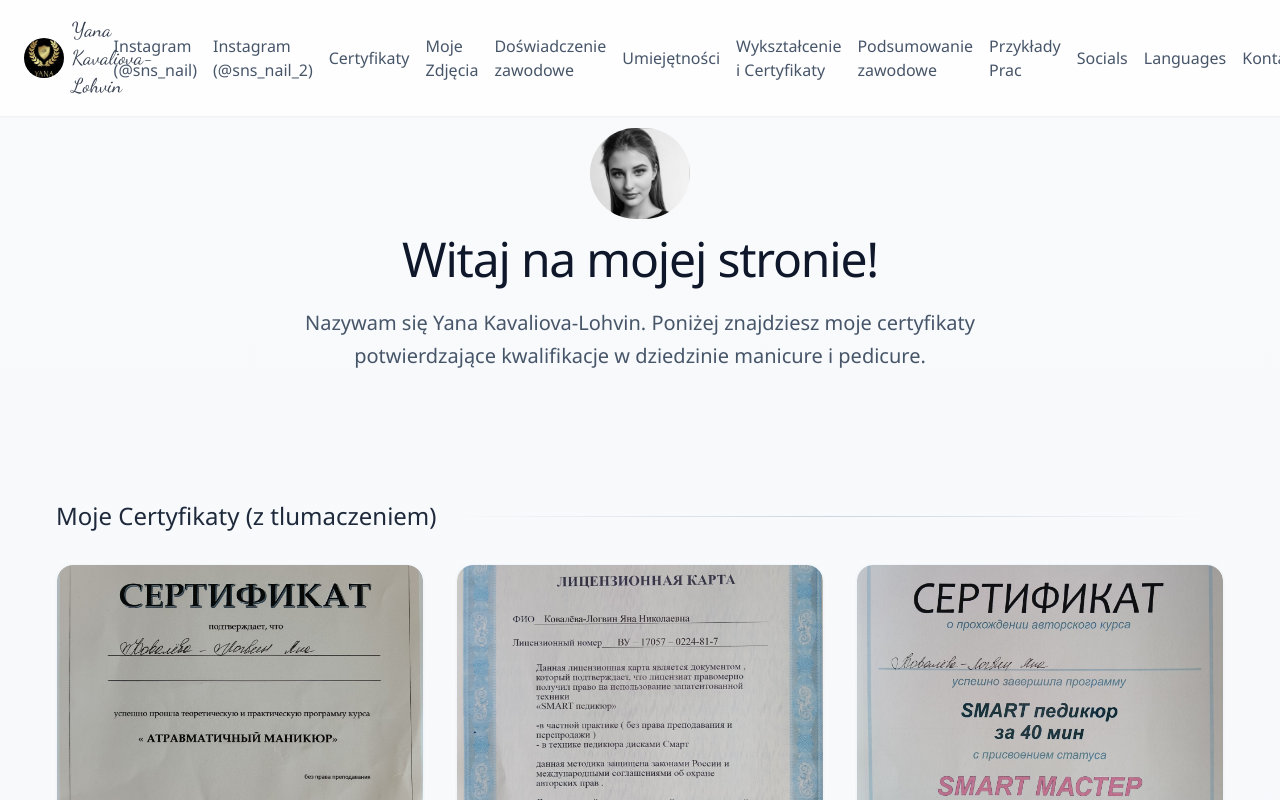
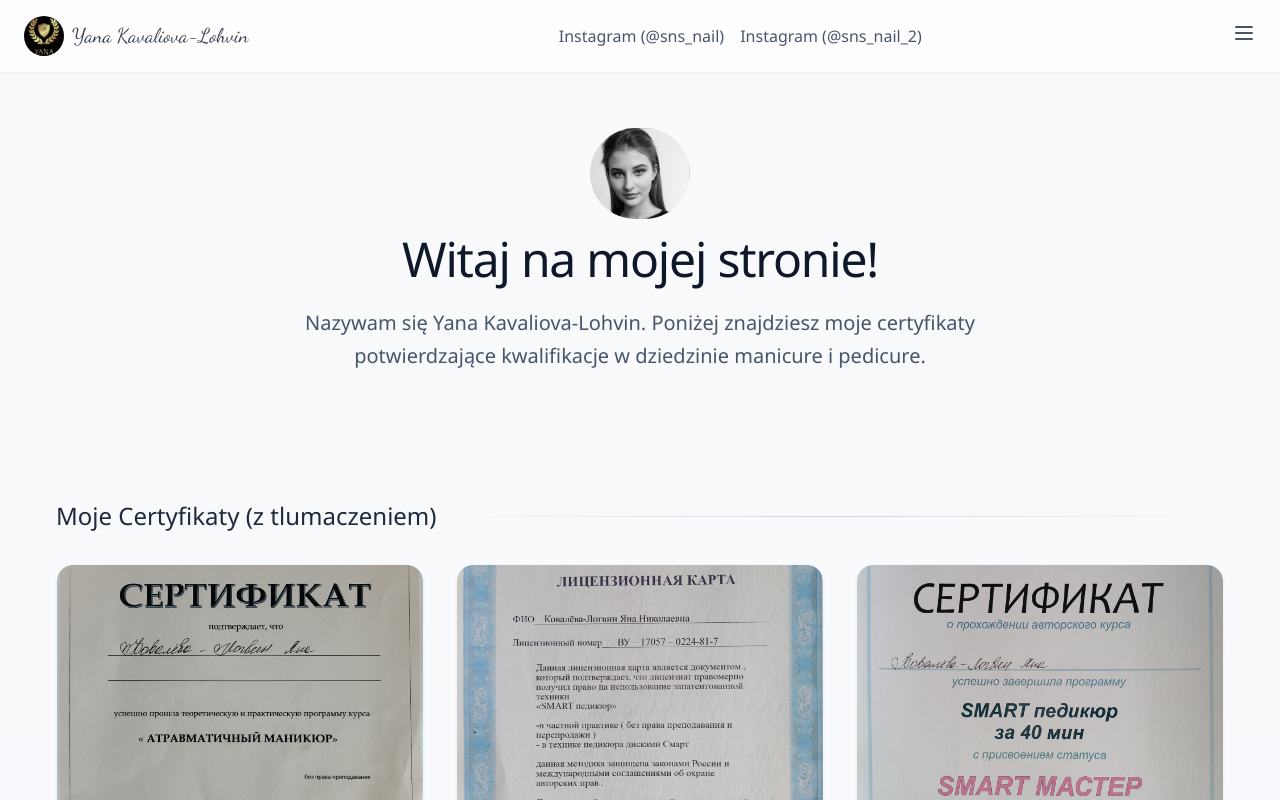
Before and after one commit to NikKowPHP/jana-next, a Next.js app: page / in a window 1280 px wide. Shown: the top 800 px of the page. Built offline with nearby package versions, Linux system fonts and the light colour scheme.

Commit message:
feat: remove unused navigation links from Navbar for cleaner layout

```diff
--- a/src/components/Navbar.tsx
+++ b/src/components/Navbar.tsx
@@ -61,101 +61,10 @@ export default function Navbar() {
           >
             Instagram (@sns_nail_2)
           </motion.a>
-          <motion.a
-            href="#certificates"
-            className="text-slate-600 hover:text-rose-500 transition-colors duration-300"
-            variants={linkVariants}
-            whileHover="whileHover"
-            whileTap="whileTap"
-          >
-            Certyfikaty
-          </motion.a>
-          <motion.a
-            href="#personal-photos"
-            className="text-slate-600 hover:text-rose-500 transition-colors duration-300"
-            variants={linkVariants}
-            whileHover="whileHover"
-            whileTap="whileTap"
-          >
-            Moje Zdjęcia
-          </motion.a>
-          <motion.a
-            href="#professional-experience"
-            className="text-slate-600 hover:text-rose-500 transition-colors duration-300"
-            variants={linkVariants}
-            whileHover="whileHover"
-            whileTap="whileTap"
-          >
-            Doświadczenie zawodowe
-          </motion.a>
-          <motion.a
-            href="#skills"
-            className="text-slate-600 hover:text-rose-500 transition-colors duration-300"
-            variants={linkVariants}
-            whileHover="whileHover"
-            whileTap="whileTap"
-          >
-            Umiejętności
-          </motion.a>
-          <motion.a
-            href="#education-and-certificates"
-            className="text-slate-600 hover:text-rose-500 transition-colors duration-300"
-            variants={linkVariants}
-            whileHover="whileHover"
-            whileTap="whileTap"
-          >
-            Wykształcenie i Certyfikaty
-          </motion.a>
-          <motion.a
-            href="#professional-summary"
-            className="text-slate-600 hover:text-rose-500 transition-colors duration-300"
-            variants={linkVariants}
-            whileHover="whileHover"
-            whileTap="whileTap"
-          >
-            Podsumowanie zawodowe
-          </motion.a>
-          <motion.a
-            href="#latest-work-examples"
-            className="text-slate-600 hover:text-rose-500 transition-colors duration-300"
-            variants={linkVariants}
-            whileHover="whileHover"
-            whileTap="whileTap"
-          >
-            Przykłady Prac
-          </motion.a>
-          <motion.a
-            href="#socials"
-            className="text-slate-600 hover:text-rose-500 transition-colors duration-300"
-            variants={linkVariants}
-            whileHover="whileHover"
-            whileTap="whileTap"
-          >
-            Socials
-          </motion.a>
-          <motion.a
-            href="#languages"
-            className="text-slate-600 hover:text-rose-500 transition-colors duration-300"
-            variants={linkVariants}
-            whileHover="whileHover"
-            whileTap="whileTap"
-          >
-            Languages
-          </motion.a>
-          <motion.a
-            href="#contact"
-            className="text-slate-600 hover:text-rose-500 transition-colors duration-300"
-            variants={linkVariants}
-            whileHover="whileHover"
-            whileTap="whileTap"
-          >
-            Kontakt
-          </motion.a>
-          {/* Add more navigation links here in the future */}
         </div>
 
         {/* Mobile Menu Button */}
-        <div className="md:hidden">
+        <div>
           <motion.button
             onClick={toggleMenu}
             className="text-slate-600 hover:text-rose-500 focus:outline-none"
@@ -179,7 +88,7 @@ export default function Navbar() {
 
       {/* Mobile Menu */}
       <motion.div
-        className={`md:hidden ${!isOpen ? 'pointer-events-none' : ''}`}
+        className={`${!isOpen ? 'pointer-events-none' : ''}`}
         initial="closed"
         animate={isOpen ? "open" : "closed"}
         variants={menuVariants}
```
